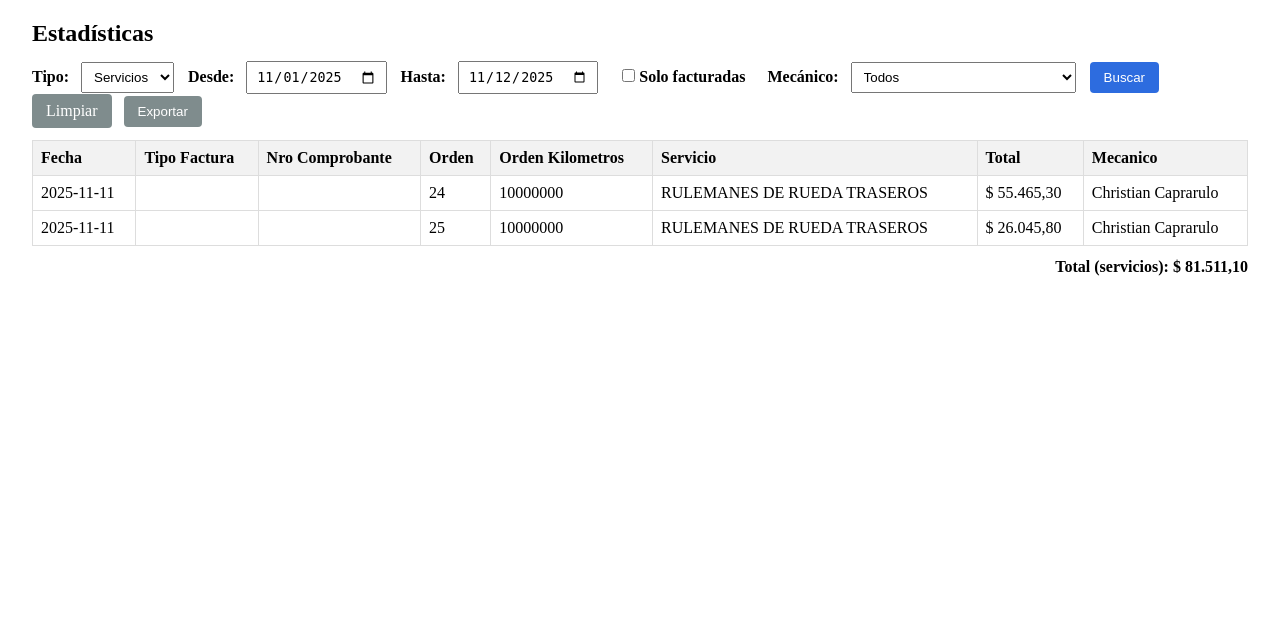
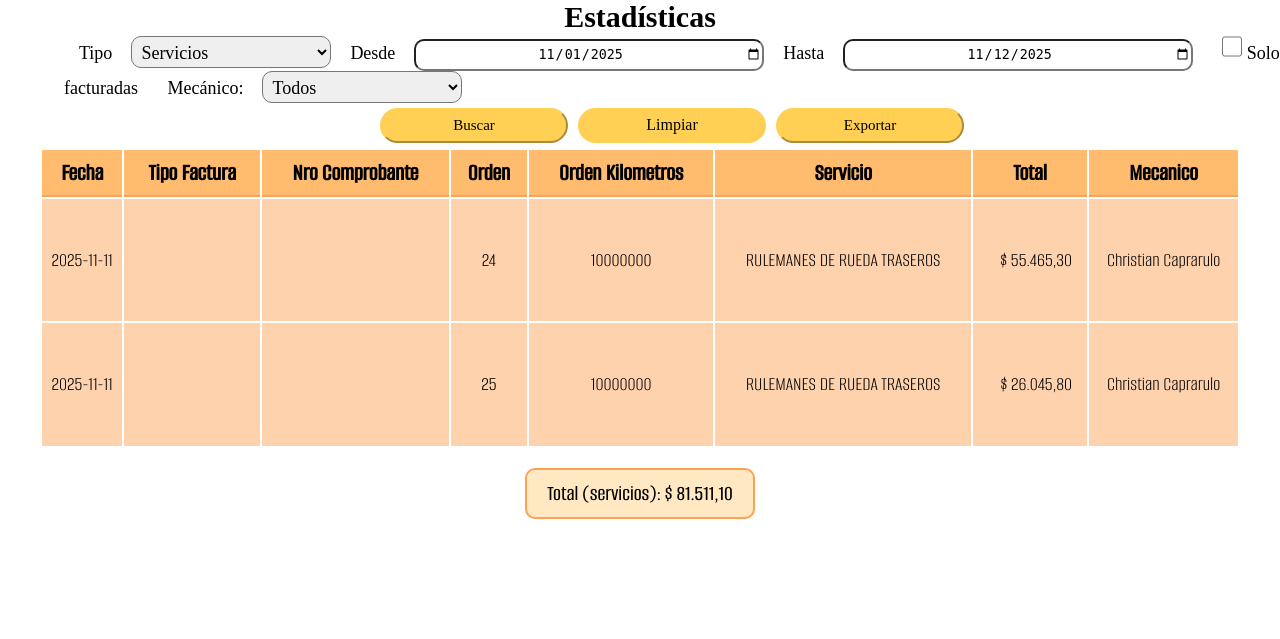
Before and after one commit to SofiDuarte/TallerMecanico, a PHP site: page /tallermecanico/estadisticas.php in a window 1280 px wide. Shown: the part 91-730 px from the top of the page. Run offline with PHP 8.4, Linux system fonts and the light colour scheme; a user stored in the database is signed in; data comes from the database, SQL or seed files in the repository; some web fonts are replaced.

Commit message:
Actualizacion de estadisticas y css

```diff
--- a/estadisticas.php
+++ b/estadisticas.php
@@ -238,48 +238,32 @@ if (!$errores) {
 <meta charset="UTF-8">
 <title>Estadísticas</title>
 <meta name="viewport" content="width=device-width, initial-scale=1">
-<style>
-.container{width:95%;margin:20px auto;}
-h2{margin:8px 0 14px;}
-.filtros label{margin-right:8px;font-weight:600;}
-.filtros input[type="date"], .filtros select{padding:6px 8px;margin-right:10px;}
-.btn{display:inline-block;padding:8px 14px;margin-right:8px;border:none;border-radius:4px;cursor:pointer;text-decoration:none;}
-.btn-primario{background:#2d6cdf;color:#fff;}
-.btn-neutro{background:#7f8c8d;color:#fff;}
-.table{width:100%;border-collapse:collapse;background:#fff;margin-top:12px;}
-.table th,.table td{border:1px solid #ddd;padding:8px;text-align:left;vertical-align:middle;}
-.table th{background:#f2f2f2;}
-.right{text-align:right;}
-.totalbox{margin-top:12px;font-weight:700;text-align:right;}
-.alert{padding:10px 12px;border-radius:6px;margin:10px 0;background:#eef6ff;color:#2d6cdf;}
-dialog#export_modal{max-width:420px;width:92%;}
-.modal-actions{margin-top:12px;text-align:right;display:flex;gap:8px;justify-content:flex-end;}
-</style>
+
 </head>
 <body>
-<div class="container">
+<div class="ger_empleados">
     <h2>Estadísticas</h2>
 
     <form class="filtros" method="get" action="estadisticas.php">
-        <label for="tipo">Tipo:</label>
-        <select name="tipo" id="tipo">
+        <label class="ger_empleados"  for="tipo">Tipo</label>
+        <select class="ger_empleado_sel" name="tipo" id="tipo">
             <option value="servicios" <?= $tipo==='servicios'?'selected':'' ?>>Servicios</option>
             <option value="ventas" <?= $tipo==='ventas'?'selected':'' ?>>Ventas</option>
         </select>
 
-        <label for="desde">Desde:</label>
-        <input type="date" id="desde" name="desde" value="<?= e($desde) ?>">
+        <label class="ger_empleados"  for="desde">Desde</label>
+        <input  class="ger_empleados_input" type="date" id="desde" name="desde" value="<?= e($desde) ?>">
 
-        <label for="hasta">Hasta:</label>
-        <input type="date" id="hasta" name="hasta" value="<?= e($hasta) ?>">
+        <label class="ger_empleados"  for="hasta">Hasta</label>
+        <input class="ger_empleados_input" type="date" id="hasta" name="hasta" value="<?= e($hasta) ?>">
 
-        <label style="margin-left:10px;">
-            <input type="checkbox" name="solo_facturadas" value="1" <?= $solo?'checked':'' ?>>
+        <label>
+            <input class="ger_empleados_check " type="checkbox" name="solo_facturadas" value="1" <?= $solo?'checked':'' ?>>
             Solo facturadas
         </label>
 
-        <label for="mecanico" style="margin-left:10px;">Mecánico:</label>
-        <select name="mecanico" id="mecanico">
+        <label class="ger_empleados"  for="mecanico" style="margin-left:10px;">Mecánico:</label>
+        <select class="ger_empleado_sel" name="mecanico" id="mecanico">
             <option value="">Todos</option>
             <?php foreach($listaMecanicos as $m): ?>
                 <option value="<?= e($m['empleado_DNI']) ?>" <?= ($mec===$m['empleado_DNI']?'selected':'') ?>>
@@ -287,11 +271,12 @@ dialog#export_modal{max-width:420px;width:92%;}
                 </option>
             <?php endforeach; ?>
         </select>
+        <div class="ger_empleados_btn">
+            <button  type="submit" name="buscar" value="1">Buscar</button>
+            <a  href="estadisticas.php">Limpiar</a>
 
-        <button class="btn btn-primario" type="submit" name="buscar" value="1">Buscar</button>
-        <a class="btn btn-neutro" href="estadisticas.php">Limpiar</a>
-
-        <button class="btn btn-neutro" type="button" onclick="abrirExport()">Exportar</button>
+            <button  type="button" onclick="abrirExport()">Exportar</button>
+        </div>
     </form>
 
     <?php if ($errores): ?>
@@ -300,7 +285,7 @@ dialog#export_modal{max-width:420px;width:92%;}
         </div>
     <?php endif; ?>
 
-    <table class="table">
+    <table class="ger_empleados_tabla_esta">
         <thead>
         <tr>
             <?php foreach($cols as $c): ?>
--- a/estilopagina.css
+++ b/estilopagina.css
@@ -2135,8 +2135,6 @@ html, body {
     justify-content: center;
     align-items: center;
 }
-/*PRODUCTOS GERENTE*/
-/*Usa los botones de la servicio de gerente*/
 
                                         /*MODIFICAR GERENTE*/
 
@@ -2232,7 +2230,7 @@ html, body {
     color:#888;
 }
 
-/* PRODUCTOS Y SERVICIOS GERENTE*/
+                            /* PRODUCTOS Y SERVICIOS GERENTE*/
 
 .servicios_ger{
     min-height: 80vh; /* que ocupe toda la pantalla */
@@ -2247,7 +2245,8 @@ html, body {
 .buscador_produ_ger{
     margin-top:8px;
 }
-.servicios_ger label{
+.servicios_ger label
+.filtros label{
     font-family: 'Big_Shoulders_Medium';
     font-size: 18px;
     align-content: center;
@@ -2320,6 +2319,8 @@ html, body {
     text-align: center;
     width: 487.99px;
     height: 36.99px;
+    text-align: right;
+    padding-right: 15px;
 }
 .servicios_ger th{
     font-family: 'AlumniSans_Medium';
@@ -2329,7 +2330,7 @@ html, body {
 .servicios_ger td{text-align: center;}
 .btn_serv_ger{text-decoration: none;}
 
-/*EMPLEADOS GERENTE */
+                            /*ESTADISTICAS Y EMPLEADOS GERENTE */
 .ger_empleados{
        min-height: 80vh; /* que ocupe toda la pantalla */
 }
@@ -2337,7 +2338,16 @@ html, body {
     display: block;
     align-content: center;
 }
-
+.ger_empleados .filtros{
+    display: block;
+    align-content: center;
+    margin-left: 5%;
+}
+
+.ger_empleados_buscar{
+    display: flex;
+    align-content: center;
+}
 .ger_empleados h2{
     font-family: 'Big_Shoulders_ExtraBold';
     font-size: 30px;
@@ -2408,6 +2418,12 @@ html, body {
     justify-content: center;
     align-items: center;
 }
+.ger_empleados_baja{
+    display: flex;
+    justify-content: center;
+}
+
+
 .ger_empleados_baja button{
     border-radius: 40px;
     background-color:#ed2e57d1;
@@ -2417,16 +2433,13 @@ html, body {
     font-family: 'Big_Shoulders_Medium';
     font-size: 15px;
 }
-.ger_empleados_baja{
-    display: flex;
-    justify-content: end;
-}
 
 .ger_empleados_table table{
     width: 1600px;
     height: 500px;
     margin-left: 9%;
 }
+
 .ger_empleados_table tr{
     background-color: #ffa154c2;
     border-radius: 5px;
@@ -2443,6 +2456,55 @@ html, body {
 }
 .ger_empleados_table td{text-align: center;}
 .btn_serv_ger{text-decoration: none;}
+
+
+/* Contenedor general de la tabla */
+.ger_empleados_tabla_esta {
+    width: 1200px;
+    height: 300px;
+    margin: 0 auto;
+}
+
+/* Filas de la tabla */
+.ger_empleados_tabla_esta tr {
+    background-color: #ffa15479; /* mismo color que el otro estilo */
+    border-radius: 5px;
+    font-family: 'AlumniSans_Light';
+    font-size: 20px;
+    text-align: center;
+    height: 37px;
+}
+
+/* Encabezados */
+.ger_empleados_tabla_esta th {
+    font-family: 'AlumniSans_Medium';
+    font-size: 24px;
+    text-align: center;
+    background-color: #ffbc6f; /* un tono más fuerte para diferenciar encabezado */
+    border-bottom: 2px solid #ffa154;
+    padding: 8px;
+}
+
+
+/* Si hay columnas numéricas */
+.ger_empleados_tabla_esta td.right {
+    text-align: right;
+    padding-right: 15px;
+}
+
+/* Caja del total */
+.totalbox {
+    font-family: 'AlumniSans_Medium';
+    font-size: 22px;
+    color: #000;
+    background-color: #ffe8c2;
+    border: 2px solid #ffa154;
+    border-radius: 10px;
+    width: fit-content;
+    padding: 10px 20px;
+    margin: 20px auto;
+    text-align: center;
+}
 
 
 
```
